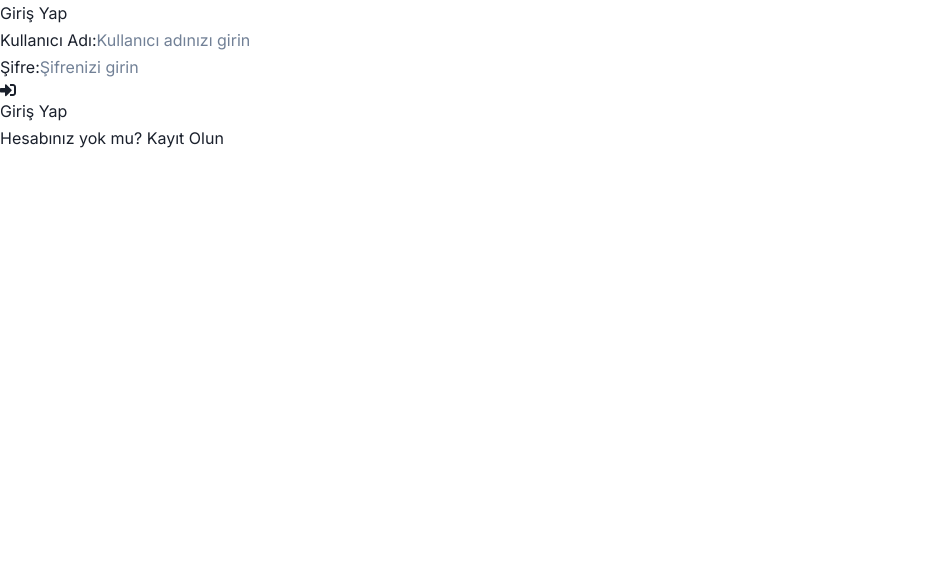
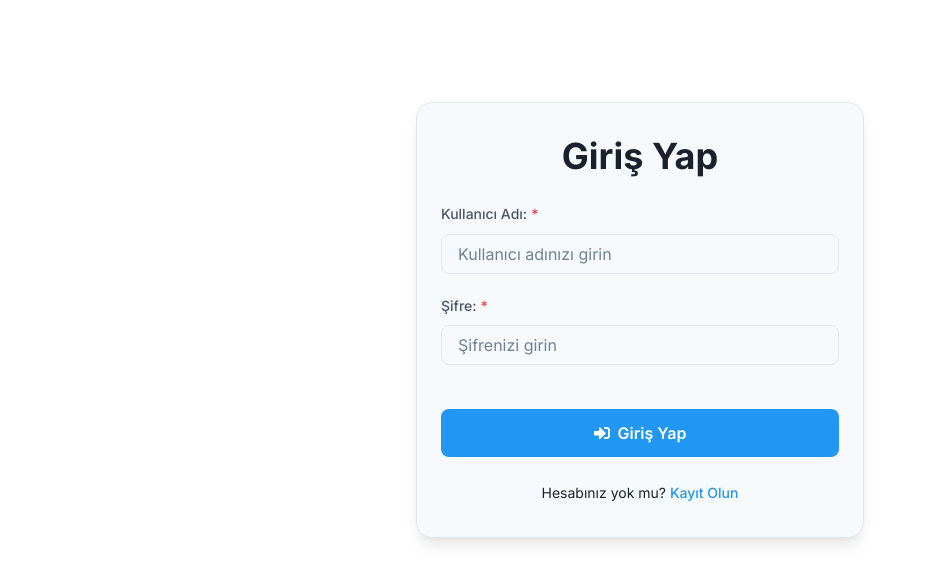
Before and after one commit to srgulbay/Rmikrobiyoloji, a React (Vite) app in the folder frontend/: page /login in a window 1280 px wide. Shown: the top 584 px of the page, without its empty margins (0-927 px from the left). Built offline with nearby package versions, Linux system fonts and the light colour scheme; no server answers.

Commit message:
Yaptığım güncellemeler

```diff
--- a/frontend/src/pages/LoginPage.jsx
+++ b/frontend/src/pages/LoginPage.jsx
@@ -1,110 +1,142 @@
 import React, { useState, useEffect } from 'react';
 import { useAuth } from '../context/AuthContext';
-import { useNavigate, Link } from 'react-router-dom';
-// İkonları import edelim
-import { FaSignInAlt, FaExclamationTriangle } from 'react-icons/fa';
+import { useNavigate, Link as RouterLink } from 'react-router-dom';
+import {
+  Box,
+  Flex,
+  Container,
+  Heading,
+  FormControl,
+  FormLabel,
+  Input,
+  Button,
+  Alert,
+  AlertIcon,
+  AlertDescription, // Açıklama için daha uygun
+  Link as ChakraLink, // Chakra'nın Link'i RouterLink ile kullanılacak
+  Spinner,          // Chakra'nın Spinner'ı (gerekirse)
+  Icon,             // react-icons kullanımı için
+  VStack,           // Dikey yığınlama için
+  Text,             // Metin için
+} from '@chakra-ui/react';
+// İkonları import etmeye devam ediyoruz (FaExclamationTriangle AlertIcon içinde kullanılabilir)
+import { FaSignInAlt } from 'react-icons/fa';
 
 function LoginPage() {
     const [username, setUsername] = useState('');
     const [password, setPassword] = useState('');
-    // login fonksiyonunu, error state'ini ve setter'ını, loading ve isAuthenticated durumlarını context'ten al
+    // Context'ten gerekli fonksiyon ve state'leri al
     const { login, error, setError, loading, isAuthenticated } = useAuth();
     const navigate = useNavigate();
 
-    // Eğer zaten giriş yapmışsa anasayfaya (/browse) yönlendir
+    // Yönlendirme ve hata temizleme (aynı kalabilir)
     useEffect(() => {
         if (isAuthenticated) {
-            navigate('/browse', { replace: true }); // Ana sayfa /browse olarak güncellendi
+            navigate('/browse', { replace: true });
         }
-        // Component unmount olurken hata mesajını temizle (Best practice)
         return () => setError(null);
     }, [isAuthenticated, navigate, setError]);
 
     const handleSubmit = async (e) => {
         e.preventDefault();
-        setError(null); // Form gönderildiğinde önceki hatayı temizle
+        setError(null);
         if (!username || !password) {
             setError("Lütfen kullanıcı adı ve şifreyi girin.");
             return;
         }
         await login(username, password);
-        // Başarılı giriş sonrası yönlendirme AuthContext içinde yapılıyor olmalı (navigate('/') veya navigate('/browse'))
     };
 
+    // PublicRoute içindeki loading indicator yeterli olabilir,
+    // ama form bazında da gösterilebilir. Button'un isLoading prop'u daha iyi.
+
     return (
-        // Sayfayı ortalamak için auth-page sınıfı
-        <div className="auth-page">
-            {/* Formu kart içinde göstermek için auth-form-container */}
-            <div className="auth-form-container">
-                {/* Başlık */}
-                <h2 className="text-center mb-6">Giriş Yap</h2>
+        // Eski .auth-page yerine Flex ile ortalama
+        <Flex className="auth-page" minH="80vh" py={8} align="center" justify="center">
+            {/* Eski .auth-form-container yerine Container */}
+            <Container
+                maxW="md" // Orta boyutta bir container
+                py={8}
+                px={6}
+                bg="bgSecondary" // Temadan semantic token
+                borderWidth="1px"
+                borderColor="borderPrimary" // Temadan semantic token
+                borderRadius="lg" // Temadan radius
+                boxShadow="lg" // Temadan gölge
+            >
+                 {/* Eski h2 yerine Heading */}
+                <Heading as="h2" size="xl" textAlign="center" mb={6}>
+                    Giriş Yap
+                </Heading>
 
-                {/* Giriş Formu */}
-                <form onSubmit={handleSubmit}>
-                    {/* Hata Mesajı Alanı */}
+                {/* Eski form yerine Box ve VStack */}
+                <Box as="form" onSubmit={handleSubmit}>
+                    <VStack spacing={5}> {/* Form elemanları arası boşluk */}
+                        {/* Eski alert div yerine Chakra Alert */}
                         {error && (
-                        <div className="alert alert-danger mb-4" role="alert">
-                            <FaExclamationTriangle className='alert-icon mr-2' /> {/* Hata ikonu */}
-                            {error}
-                        </div>
+                            <Alert status="error" borderRadius="md">
+                                <AlertIcon />
+                                <AlertDescription fontSize="sm">{error}</AlertDescription>
+                                {/* Kapatma butonu eklenebilir: <CloseButton position="absolute" right="8px" top="8px" /> */}
+                            </Alert>
                         )}
 
-                    {/* Kullanıcı Adı Alanı */}
-                    <div className="form-group">
-                        <label htmlFor="username" className='form-label'>Kullanıcı Adı:</label>
-                        <input
+                        {/* Eski div.form-group yerine FormControl */}
+                        <FormControl id="usernameLogin" isRequired isDisabled={loading}>
+                            {/* Eski label yerine FormLabel */}
+                            <FormLabel fontSize="sm" fontWeight="medium" color="textSecondary">Kullanıcı Adı:</FormLabel>
+                            {/* Eski input yerine Input */}
+                            <Input
                                 type="text"
-                            id="username"
-                            className='form-input' // Stil sınıfı
                                 value={username}
                                 onChange={(e) => setUsername(e.target.value)}
-                            required
-                            disabled={loading} // Yüklenme sırasında disable et
                                 placeholder='Kullanıcı adınızı girin'
+                                // Chakra varsayılan stillerini kullanır, bg, border vb. temadan gelir
                             />
-                    </div>
+                        </FormControl>
 
-                    {/* Şifre Alanı */}
-                    <div className="form-group">
-                        <label htmlFor="password" className='form-label'>Şifre:</label>
-                        <input
+                        <FormControl id="passwordLogin" isRequired isDisabled={loading}>
+                            <FormLabel fontSize="sm" fontWeight="medium" color="textSecondary">Şifre:</FormLabel>
+                            <Input
                                 type="password"
-                            id="password"
-                            className='form-input' // Stil sınıfı
                                 value={password}
                                 onChange={(e) => setPassword(e.target.value)}
-                            required
-                            disabled={loading} // Yüklenme sırasında disable et
                                 placeholder='Şifrenizi girin'
                             />
                             {/* Şifremi unuttum linki (opsiyonel) */}
-                        {/* <div className="text-right mt-2">
-                            <Link to="/forgot-password" className="text-sm link-discreet">Şifremi Unuttum?</Link>
-                        </div> */}
-                    </div>
+                             {/*
+                             <Flex justify="flex-end" mt={1}>
+                                 <ChakraLink as={RouterLink} to="/forgot-password" fontSize="xs" color="accent">
+                                     Şifremi Unuttum?
+                                 </ChakraLink>
+                             </Flex>
+                             */}
+                        </FormControl>
 
-                    {/* Gönderme Butonu */}
-                    {/* Tam genişlik için w-full, büyük buton için btn-lg */}
-                    <button type="submit" className='btn btn-primary btn-lg w-full mt-6' disabled={loading}>
-                        {loading ? (
-                            // Yüklenme durumunda spinner göster
-                            <div className='spinner spinner-sm' role="status" aria-hidden="true"></div>
-                        ) : (
-                            // Normal durumda ikon ve metin
-                            <>
-                                <FaSignInAlt className='btn-icon' /> Giriş Yap
-                            </>
-                        )}
-                    </button>
-                </form>
+                        {/* Eski button yerine Chakra Button */}
+                        <Button
+                            type="submit"
+                            colorScheme="brand" // Temadaki brand rengini kullanır
+                            size="lg"          // Büyük buton
+                            width="full"        // Tam genişlik
+                            mt={6}              // Üstten boşluk (space.6)
+                            isLoading={loading} // Yüklenme durumunu yönetir (içine spinner ekler)
+                            leftIcon={<Icon as={FaSignInAlt} />} // react-icons kullanımı
+                        >
+                            Giriş Yap
+                        </Button>
+                    </VStack>
+                </Box>
 
-                {/* Kayıt Sayfasına Link */}
-                {/* auth-switch-link sınıfı ile stil */}
-                <p className="auth-switch-link mt-6">
-                    Hesabınız yok mu? <Link to="/register" className='font-semibold'>Kayıt Olun</Link>
-                </p>
-            </div>
-        </div>
+                {/* Eski p.auth-switch-link yerine Text ve ChakraLink */}
+                <Text textAlign="center" mt={6} fontSize="sm">
+                    Hesabınız yok mu?{' '}
+                    <ChakraLink as={RouterLink} to="/register" fontWeight="medium" color="accent">
+                        Kayıt Olun
+                    </ChakraLink>
+                </Text>
+            </Container>
+        </Flex>
     );
 }
 
```
Lines whose indentation alone changed are shown as unchanged.
